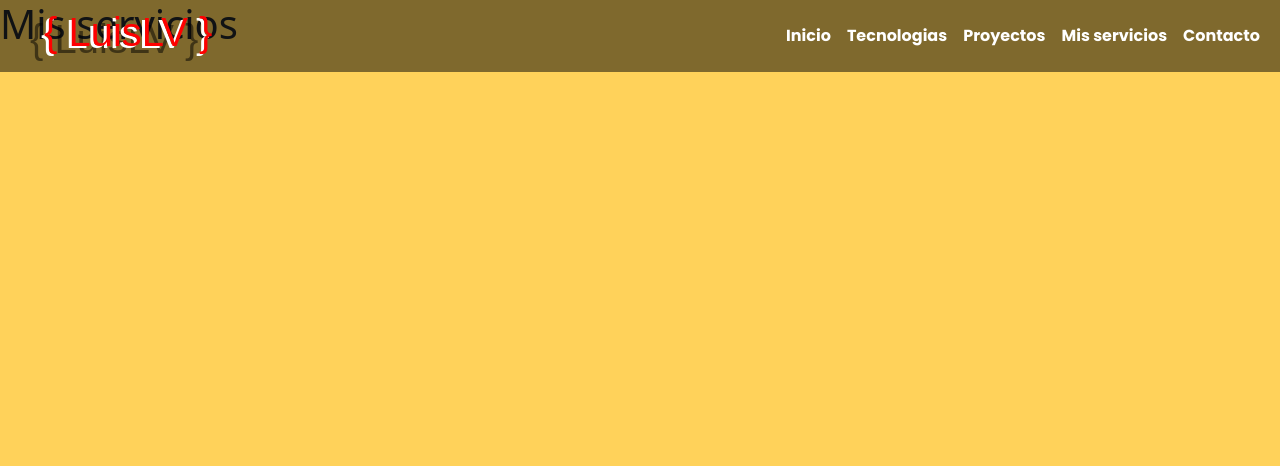
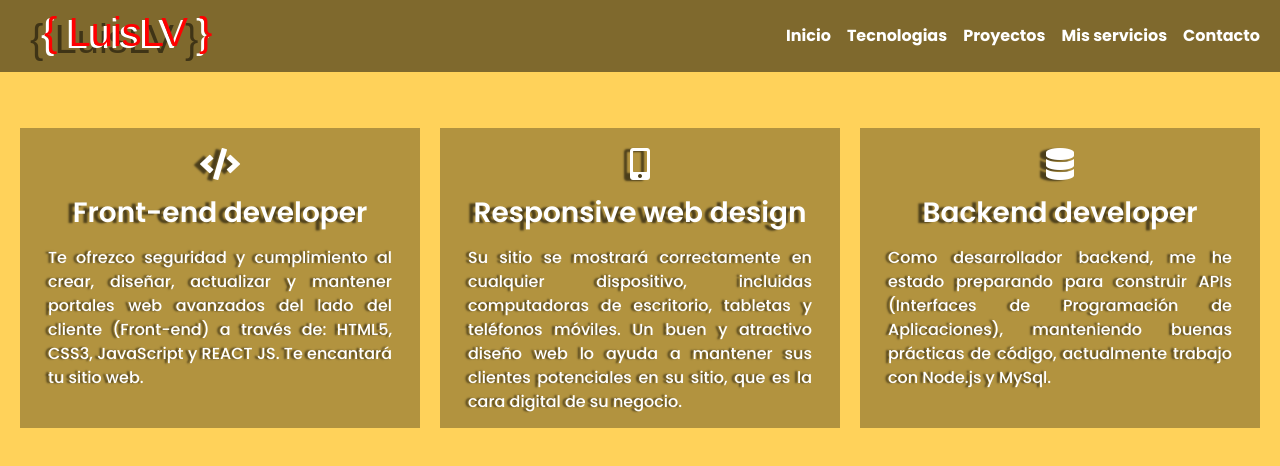
Before and after one commit to LuisLunaV/portafolio_web_2025, a Vue app: page /mis_servicios in a window 1280 px wide. Shown: the top 466 px of the page. Built offline with nearby package versions, Linux system fonts and the light colour scheme.

Commit message:
Servicios

```diff
--- /dev/null
+++ b/src/assets/css/servicios.css
@@ -0,0 +1,58 @@
+/* mis servicios */
+.pading-izq-der {
+  padding: 20px;
+}
+
+.centrar-texto {
+  text-align: center;
+}
+
+.altura-30 {
+  overflow: hidden;
+  height: 300px;
+}
+.sombre-de-texto {
+  text-shadow: -6px 1px 2px rgba(0, 0, 0, 0.58);
+}
+.sombra-de-texto-2rem {
+  text-shadow: -3px 0px 2px rgba(0, 0, 0, 0.58);
+}
+.mis-servicios {
+  display: flex;
+  flex-direction: column;
+  justify-content: center;
+  align-items: center;
+}
+.contenedor-mis-servicios {
+  padding-top: 10%;
+
+  margin: 0 20px;
+  display: grid;
+  align-items: center;
+  justify-content: center;
+  grid-template-columns: repeat(3, 1fr);
+  column-gap: 20px;
+  /* max-width: 130rem; */
+}
+
+.contenedor-de-servicio {
+  background-color: rgba(0, 0, 0, 0.3);
+  transition: 0.5s;
+}
+.contenedor-de-servicio .icono-servicio {
+  color: #fff;
+  text-shadow: -6px 1px 2px rgba(0, 0, 0, 0.58);
+}
+
+.contenedor-de-servicio:hover {
+  background-color: rgba(0, 0, 0, 0.8);
+  box-shadow: 0px 10px 5px 0px rgba(0, 0, 0, 0.5);
+}
+
+.contenedor-de-servicio:hover .icono-servicio {
+  color: #f1c40f;
+}
+
+.titulo-mis-servicios {
+  padding-top: 100px;
+}
--- a/src/assets/main.css
+++ b/src/assets/main.css
@@ -4,6 +4,7 @@
 @import url(./css/tecnologias.css);
 @import url(./css/proyectos.css);
 @import url(./css/modal.css);
+@import url(./css//servicios.css);
 :root{
   --amarillo: #ffd25a;
   --morado:#be8dfb;
--- /dev/null
+++ b/src/json/servicios.ts
@@ -0,0 +1,40 @@
+interface IServicios{
+  icon_class:string;
+  nombre:string;
+  description:string;
+}
+
+interface IResponse{
+  data:IServicios[];
+}
+const servicios:IResponse = {
+data:[
+  {
+    icon_class:'fa-code',
+    nombre:'Front-end developer',
+    description:`Te ofrezco seguridad y cumplimiento al crear, diseñar, actualizar
+                 y mantener portales web avanzados del lado del cliente (Front-end)
+                 a través de: HTML5, CSS3, JavaScript y REACT JS. Te encantará tu
+                 sitio web.`
+  },{
+    icon_class:'fa-mobile-alt',
+    nombre:'Responsive web design',
+    description:`Su sitio se mostrará correctamente en cualquier dispositivo,
+                 incluidas computadoras de escritorio, tabletas y teléfonos
+                 móviles. Un buen y atractivo diseño web lo ayuda a mantener sus
+                 clientes potenciales en su sitio, que es la cara digital de su
+                 negocio.`
+  },{
+    icon_class:'fa-database',
+    nombre:'Backend developer',
+    description:`Como desarrollador backend, me he estado preparando para construir
+                 APIs (Interfaces de Programación de Aplicaciones), manteniendo buenas
+                 prácticas de código, actualmente trabajo con Node.js y MySql.`
+  },
+]
+}
+
+export {
+  servicios,
+  type IServicios
+}
--- a/src/modules/composables/useFetch.ts
+++ b/src/modules/composables/useFetch.ts
@@ -1,6 +1,7 @@
 import { ref } from 'vue'
 import { tecnologias, type ITecnologia } from '@/json/tecnologias';
 import { proyectos, type IProyectos} from '@/json/proyectos';
+import { servicios, type IServicios} from '@/json/servicios';
 export const useFetch =()=>{
 
   const isLoading = ref<boolean>(true);
@@ -13,9 +14,14 @@ export const useFetch =()=>{
     return proyectos.data.map( (index:IProyectos) => index);
   }
 
+  const fetchDataServices=()=>{
+    return servicios.data.map((index:IServicios)=> index);
+  }
+
   return {
     fetchDataProyect,
     fetchDataTech,
+    fetchDataServices,
     isLoading,
   }
 }
--- /dev/null
+++ b/src/modules/portafolio/components/servicios/ServicioTarjeta.vue
@@ -0,0 +1,34 @@
+<template>
+          <div
+          v-for="(value, index) in servicios"
+          :key="index"
+          class="contenedor-de-servicio tamaño-de-fuente-2 centrar-texto pading-izq-der altura-30"
+        >
+          <div class="titulo-servicio-dos centrar-column-flex">
+            <i :class="['fas', value.icon_class ,'fa-2x icono-servicio']"></i>
+            <h3
+              class="color-blanco poppins-semibold tamaño-de-fuente-3 sombre-de-texto pt-3"
+            >
+            {{ value.nombre }}
+            </h3>
+          </div>
+          <div class="informacion-del-servicio-dos centrar-margin px-2 pt-2">
+            <p
+              class="color-blanco poppins-medium sombra-de-texto-2rem"
+              style="text-align: justify;"
+            >
+            {{ value.description }}
+            </p>
+          </div>
+        </div>
+</template>
+
+<script lang="ts" setup>
+import { type IServicios } from '@/json/servicios';
+interface Props{
+  servicios:IServicios[]
+}
+
+defineProps<Props>();
+
+</script>
--- a/src/modules/portafolio/views/MisServiciosView.vue
+++ b/src/modules/portafolio/views/MisServiciosView.vue
@@ -1,3 +1,12 @@
 <template>
-    <h1>Mis servicios</h1>
+      <div class="contenedor-mis-servicios ">
+        <ServicioTarjeta :servicios="data"/>
+      </div>
 </template>
+<script lang="ts" setup>
+import ServicioTarjeta from '@/modules/portafolio/components/servicios/ServicioTarjeta.vue';
+import { useFetch } from '@/modules/composables/useFetch';
+
+const { fetchDataServices } = useFetch();
+const data = fetchDataServices();
+</script>
```
